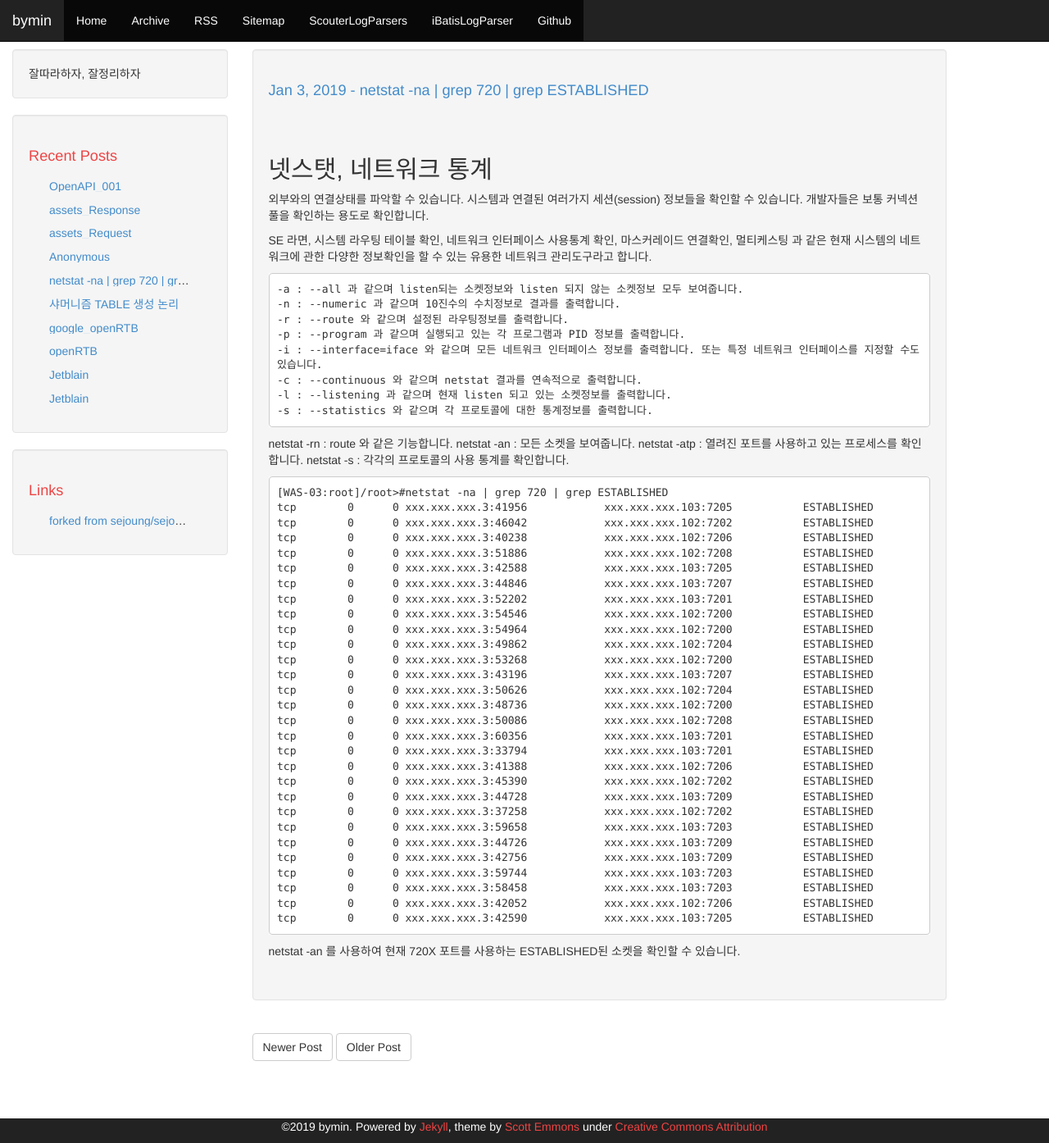
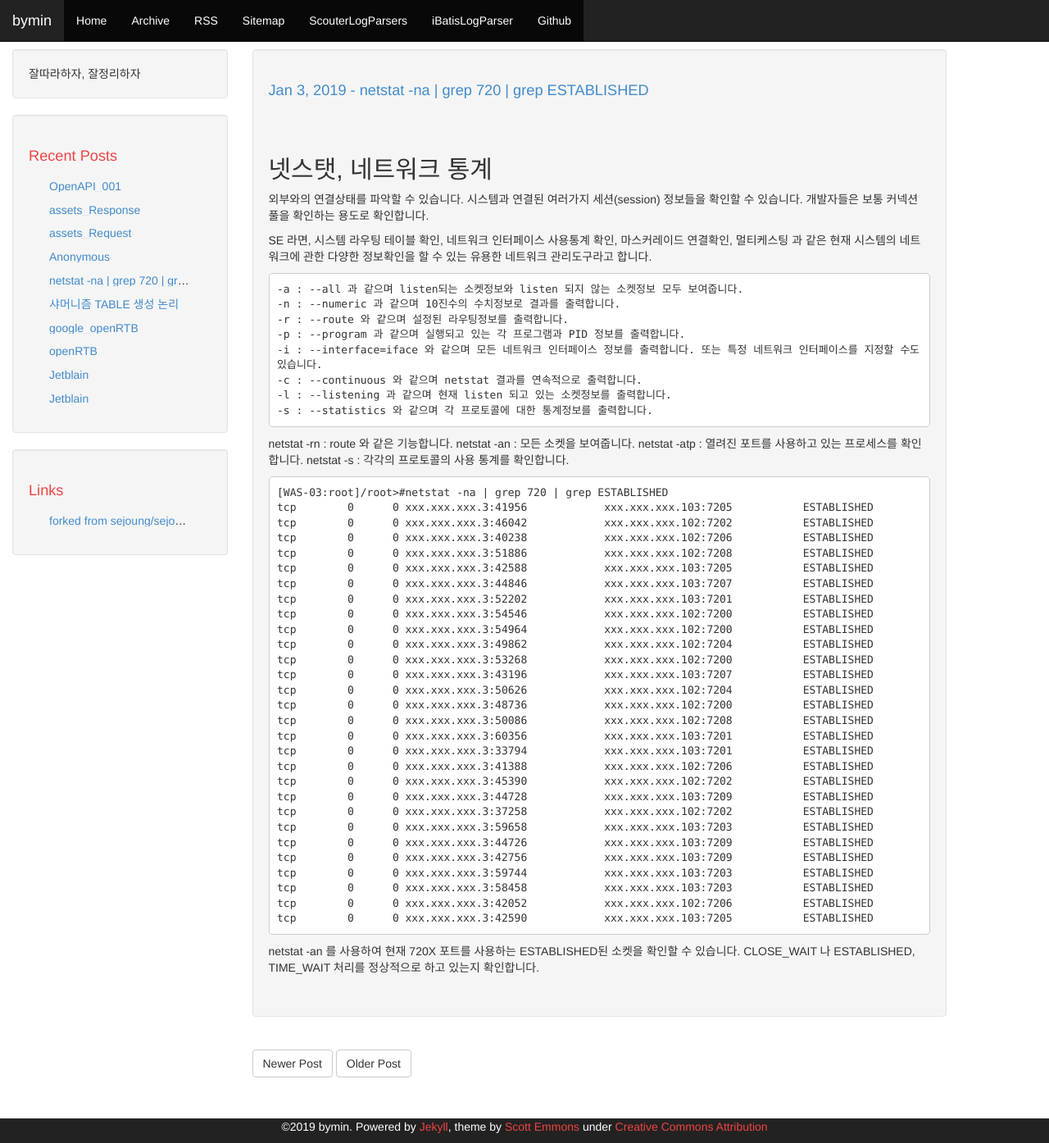
Before and after one commit to youngclown/youngclown.github.io, a Jekyll site: the page built from _posts/2019-01-03-netstat.md, in a window 1280 px wide and 1394 px high. Shown: the whole window at 82% size. Built offline with Jekyll 4.4.1, drawn with Linux system fonts in a browser that asks for light colours.

Commit message:
CLOSE_WAIT, TIME_WAIT

````diff
--- a/_posts/2019-01-03-netstat.md
+++ b/_posts/2019-01-03-netstat.md
@@ -62,3 +62,4 @@ tcp        0      0 xxx.xxx.xxx.3:42590            xxx.xxx.xxx.103:7205
 ```
 
 netstat -an 를 사용하여 현재 720X 포트를 사용하는 ESTABLISHED된 소켓을 확인할 수 있습니다.
+CLOSE_WAIT 나 ESTABLISHED, TIME_WAIT 처리를 정상적으로 하고 있는지 확인합니다.
````
